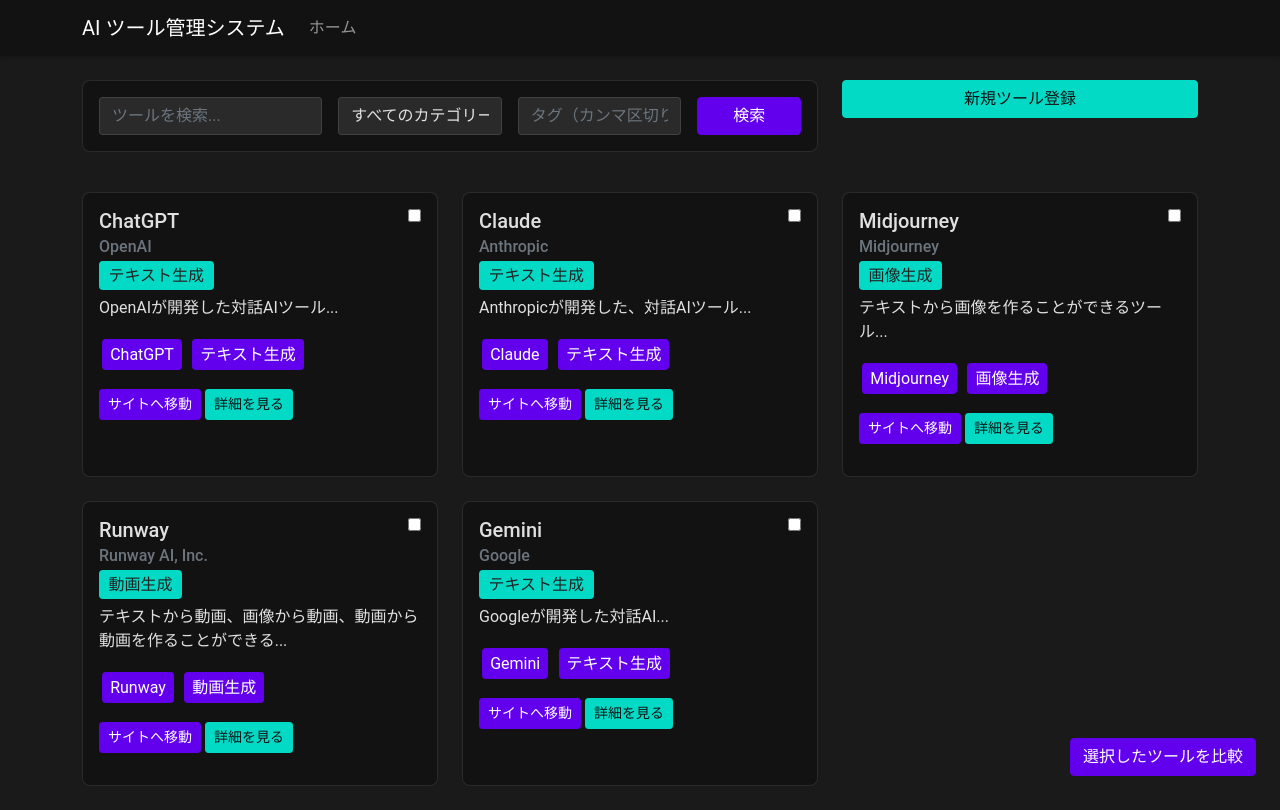
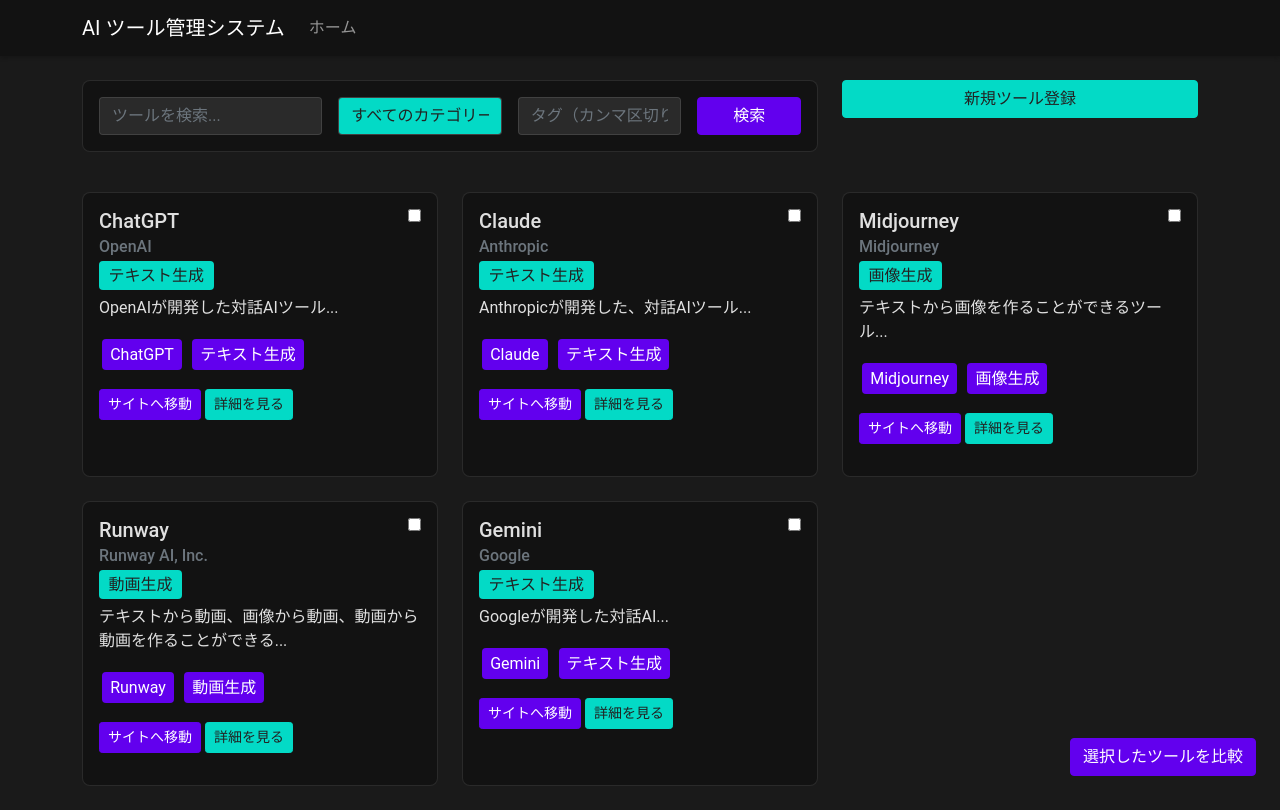
Before and after one commit to Kai-85-git/AIToolTracker, a Flask app: page / in a window 1280 px wide. Run offline with Flask 3, Linux system fonts and the light colour scheme; some libraries are stand-ins or nearby versions.

Commit message:
Improve category text readability: Changed category text color to dark gray (#222222) for better visibility.
Replit-Commit-Author: Agent
Replit-Commit-Session-Id: 80061eb5-3cb9-4ba3-85f2-851f0983cae2
Replit-Commit-Screenshot-Url: https://storage.googleapis.com/screenshot-production-us-central1/4111ce05-31d2-40f0-a464-727135659ad3/80ae0ae6-5cdc-4a7c-87f2-a9ce86d39a25.jpg

```diff
--- a/static/css/style.css
+++ b/static/css/style.css
@@ -6,6 +6,7 @@
     --secondary: #03dac6;
     --error: #cf6679;
     --success: #4caf50;
+    --category-text: #222222;  /* カテゴリーテキスト用の新しい変数 */
 }
 
 body {
@@ -41,7 +42,7 @@ body {
 .btn-secondary {
     background-color: var(--secondary);
     border-color: var(--secondary);
-    color: var(--darker-bg);
+    color: var(--category-text);
 }
 
 .alert-success {
@@ -58,6 +59,17 @@ body {
     background-color: rgba(255,255,255,0.1);
     border: 1px solid rgba(255,255,255,0.2);
     color: var(--light-text);
+}
+
+/* カテゴリー選択メニューのスタイル */
+select[name="category"] {
+    background-color: var(--secondary);
+    color: var(--category-text);
+}
+
+select[name="category"] option {
+    background-color: var(--secondary);
+    color: var(--category-text);
 }
 
 .form-control:focus {
@@ -78,9 +90,10 @@ body {
 
 .category-badge {
     background-color: var(--secondary);
-    color: #222222;  /* フォントの色を黒よりの色に変更 */
+    color: var(--category-text);
     padding: 0.3rem 0.6rem;
     border-radius: 4px;
+    font-weight: 500;
 }
 
 .loading-spinner {
```
Also changed, not shown: attached_assets/スクリーンショット 2025-03-04 140322.png (added).
